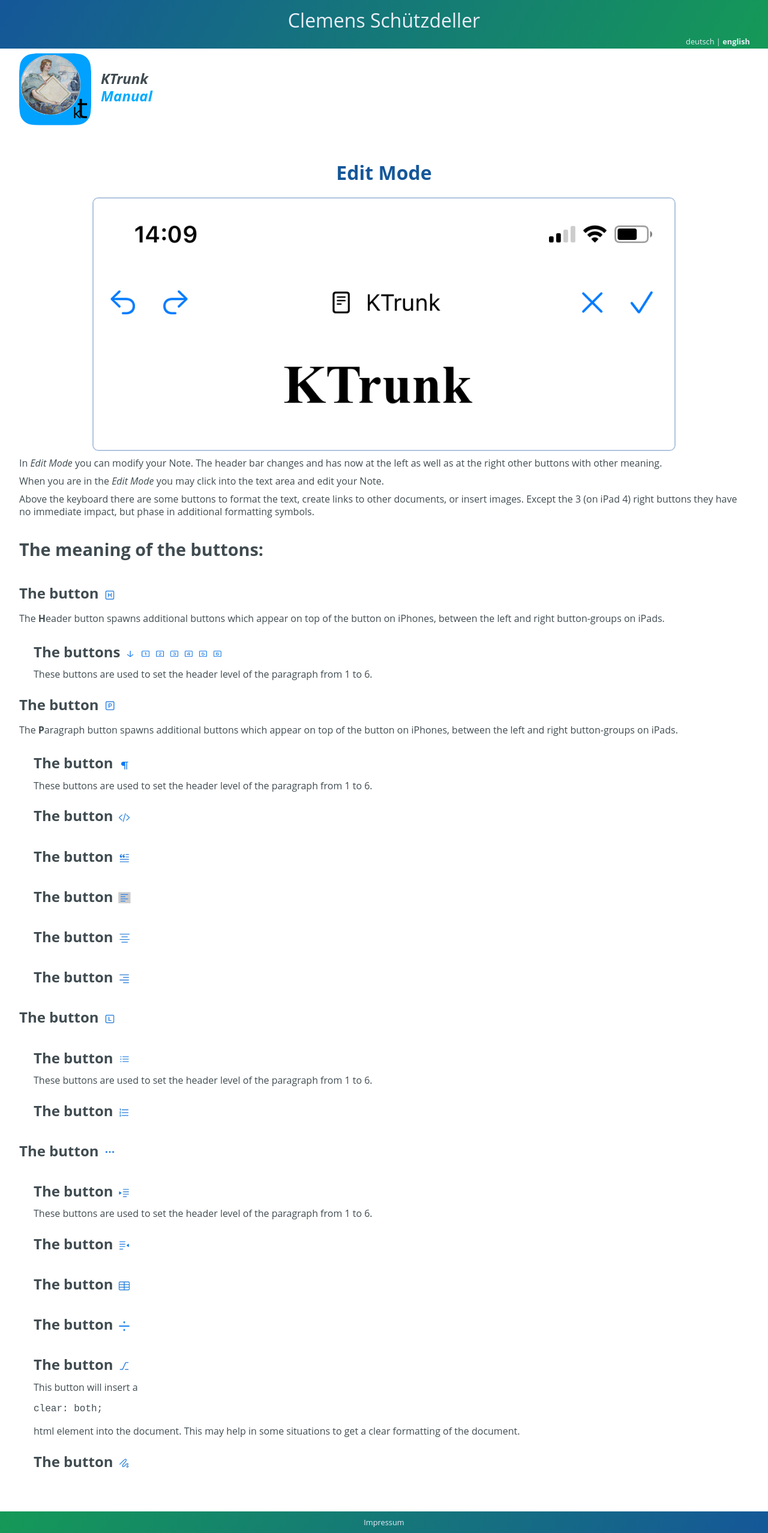
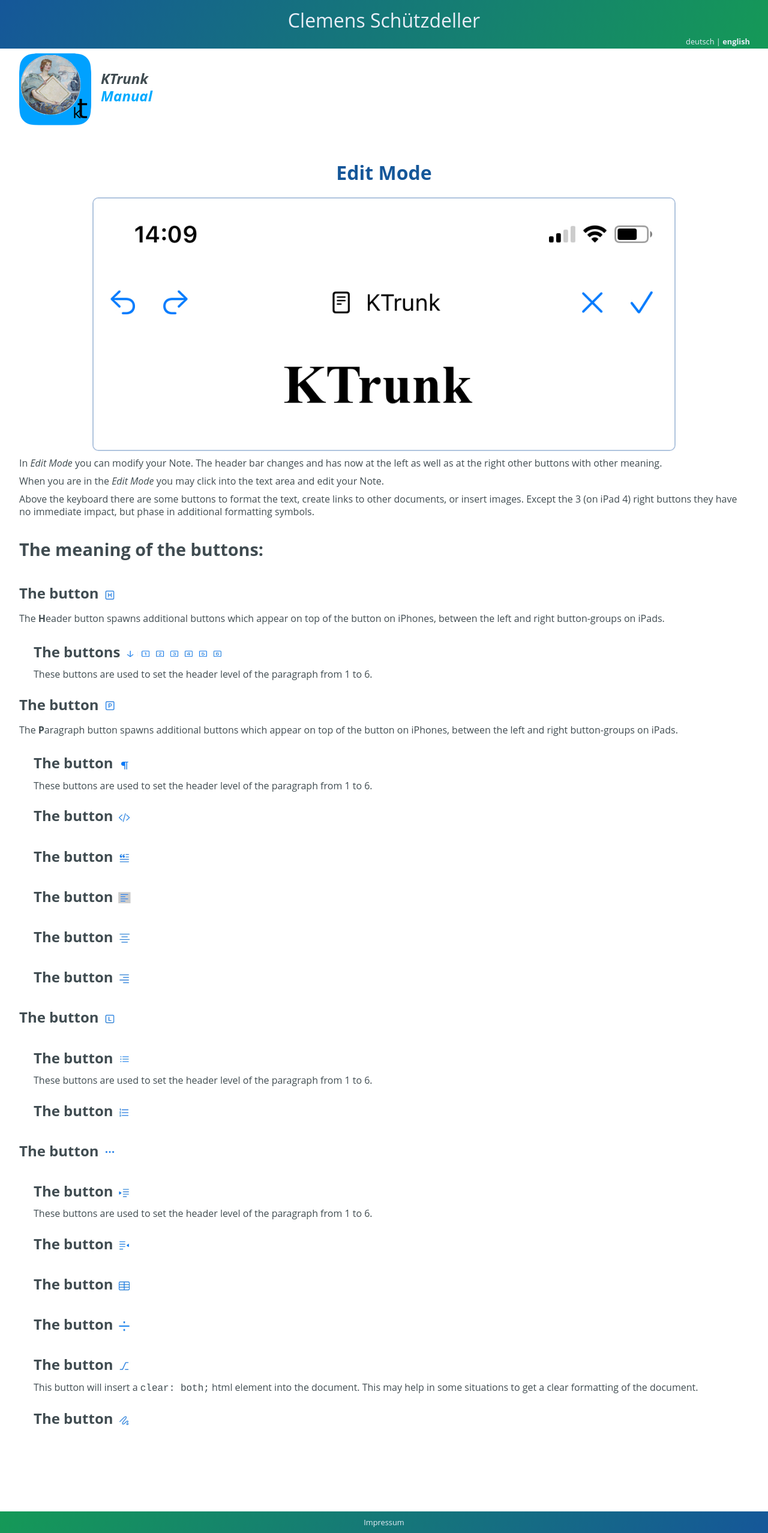
Before and after one commit to cs-LA/home, a Jekyll site: the page built from KTrunk/Manual/EditMode.md, in a window 1280 px wide. Shown: the whole page at 60% size. Built offline with Jekyll 4.4.1, drawn with Linux system fonts in a browser that asks for light colours; our own code applies the rules of GitHub Pages for plain Markdown files.

Commit message:
Update EditMode.md

```diff
--- a/KTrunk/Manual/EditMode.md
+++ b/KTrunk/Manual/EditMode.md
@@ -89,7 +89,7 @@
 
   <h3><span class="en">The button <img src="EditButtonElCB.jpg" class="inLine"></span><span class="de">Die Schaltfläche <img src="EditButtonElCB.jpg" class="inLine"></span></h3>
 
-  <span class="en">This button will insert a <pre>clear: both;</pre> html element into the document. This may help in some situations to get a clear formatting of the document.</span>
+  <span class="en">This button will insert a <code>clear: both;</code> html element into the document. This may help in some situations to get a clear formatting of the document.</span>
   <span class="de">Diese Schaltfläche fügt ein <code>clear: both;</code> html-Element in das Dokument ein. Dies kann in einigen Situationen hilfreich sein, um wieder eine saubere Formatierung des Dokuments zu erreichen.</span>
 
   <h3><span class="en">The button <img src="EditButtonElClr.jpg" class="inLine"></span><span class="de">Die Schaltfläche <img src="EditButtonElClr.jpg" class="inLine"></span></h3>
```
